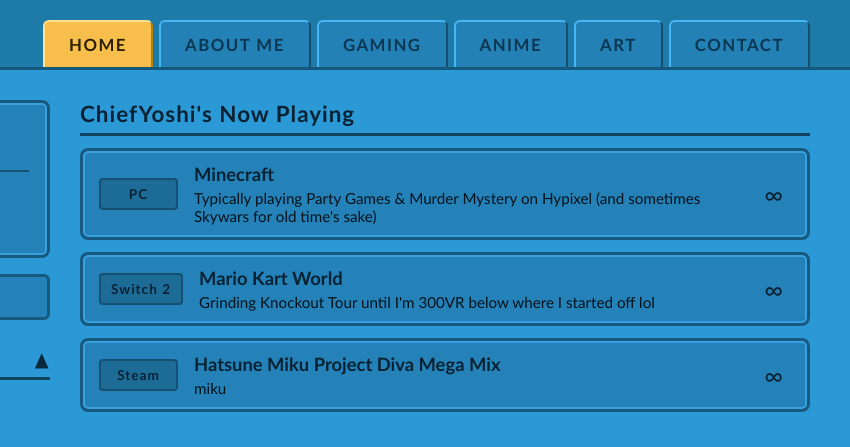
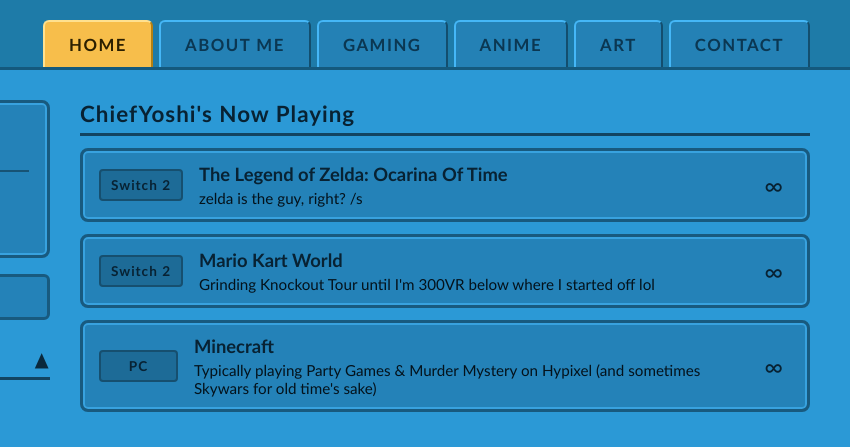
Before and after one commit to kushalchaka/chiefyoshi, a plain HTML site: page index.html in a window 1280 px wide. Shown: the top 447 px of the page, 430-1280 px from the left. Drawn offline with Linux system fonts and the light colour scheme.

Commit message:
update current games

```diff
--- a/index.html
+++ b/index.html
@@ -89,12 +89,12 @@
       <div class="section-divider"></div>
 
       <div class="game-list">
-        <div class="game-card">
-          <div class="game-platform">PC</div>
+
+      <div class="game-card">
+          <div class="game-platform">Switch 2</div>
           <div class="game-details">
-            <div class="game-title">Minecraft</div>
-            <div class="game-comment">Typically playing Party Games & Murder Mystery on Hypixel (and sometimes Skywars
-              for old time's sake)</div>
+            <div class="game-title">The Legend of Zelda: Ocarina Of Time</div>
+            <div class="game-comment">zelda is the guy, right? /s</div>
           </div>
           <div class="game-status">&#8734;</div>
         </div>
@@ -109,13 +109,15 @@
         </div>
 
         <div class="game-card">
-          <div class="game-platform">Steam</div>
+          <div class="game-platform">PC</div>
           <div class="game-details">
-            <div class="game-title">Hatsune Miku Project Diva Mega Mix</div>
-            <div class="game-comment">miku</div>
+            <div class="game-title">Minecraft</div>
+            <div class="game-comment">Typically playing Party Games & Murder Mystery on Hypixel (and sometimes Skywars
+              for old time's sake)</div>
           </div>
           <div class="game-status">&#8734;</div>
         </div>
+
       </div>
     </div>
   </main>
```
